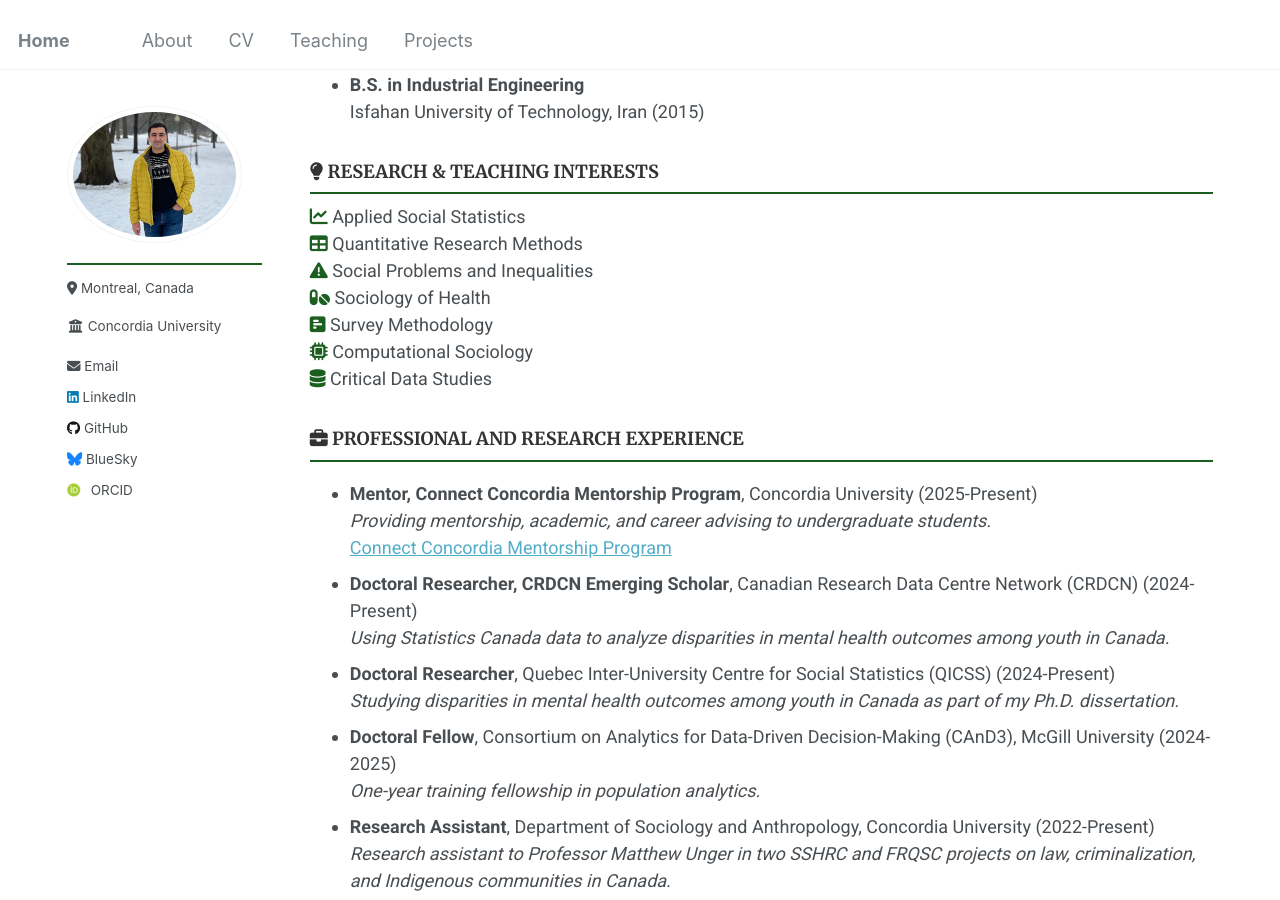
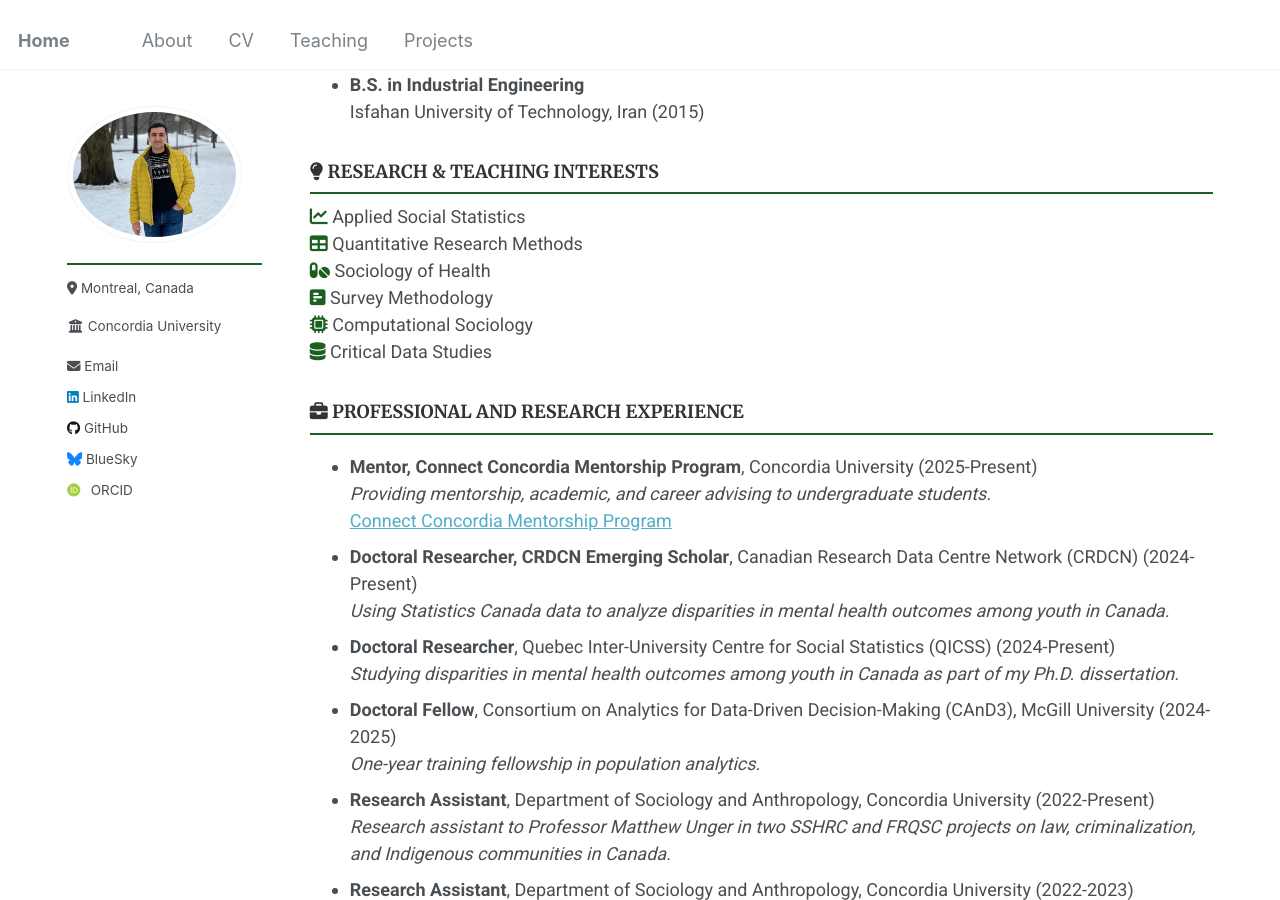
Before and after one commit to Mohsnmonji/mohsnmonji.github.io, a Jekyll site: the page built from _pages/Curriculum Vitae.md, in a window 1280 px wide and 900 px high, scrolled down 387 px. Built offline with Jekyll 4.4.1, drawn with Linux system fonts in a browser that asks for light colours; some web fonts are replaced.

Commit message:
Update Curriculum Vitae.md

```diff
--- a/_pages/Curriculum Vitae.md
+++ b/_pages/Curriculum Vitae.md
@@ -38,7 +38,6 @@ author_profile: true
 <div>
   <i class="fas fa-chart-line" style="color: #1B5E20;"></i> Applied Social Statistics<br>
   <i class="fas fa-table" style="color: #1B5E20;"></i> Quantitative Research Methods<br>
-  <i class="fas fa-exclamation-triangle" style="color: #1B5E20;"></i> Social Problems and Inequalities<br>
   <i class="fas fa-pills" style="color: #1B5E20;"></i> Sociology of Health<br>
   <i class="fas fa-poll-h" style="color: #1B5E20;"></i> Survey Methodology<br>
   <i class="fas fa-microchip" style="color: #1B5E20;"></i> Computational Sociology<br>
```
